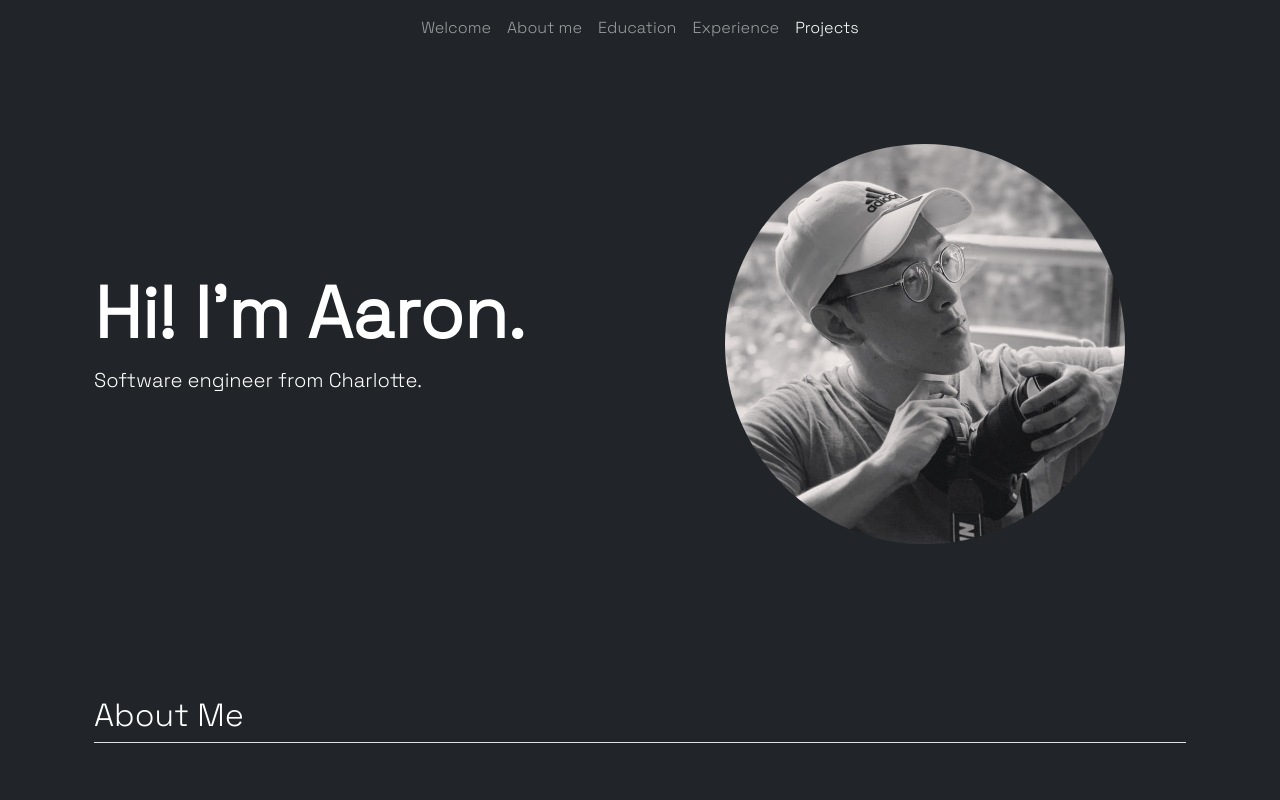
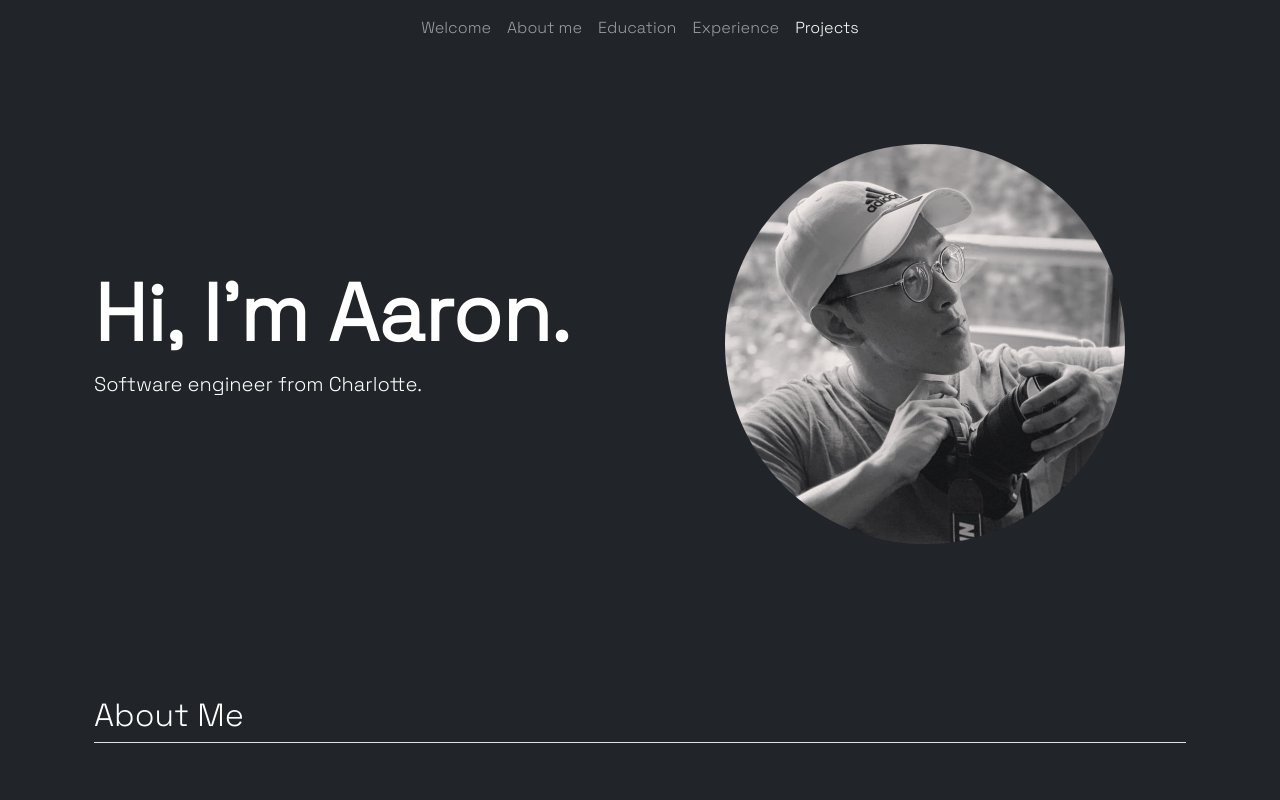
Before and after one commit to aarozhang/portfolio, a React (Create React App) app: page / in a window 1280 px wide. Shown: the top 800 px of the page. Built offline with nearby package versions, Linux system fonts and the light colour scheme.

Commit message:
Increased title font

```diff
--- a/src/components/Title/title.jsx
+++ b/src/components/Title/title.jsx
@@ -10,7 +10,7 @@ function Title() {
 				animate={{ opacity: 1 }}
 				transition={{ delay: 1.2, duration: 2 }}
 			>
-				<motion.div class="col-10 col-sm-8 col-lg-6">
+				<div class="col-10 col-sm-8 col-lg-6">
 					<img
 						src={headshot}
 						class="d-block mx-lg-auto img-fluid rounded-circle"
@@ -19,9 +19,9 @@ function Title() {
 						height="175"
 						loading="lazy"
 					></img>
-				</motion.div>
+				</div>
 				<div class="col-lg-6">
-					<h1 class="display-2 fw-bold lh-1 mb-3">Hi! I'm Aaron.</h1>
+					<h1 class="display-1 fw-bold lh-1 mb-3">Hi, I'm Aaron.</h1>
 					<p class="lead">Software engineer from Charlotte.</p>
 				</div>
 			</motion.div>
```
Also changed, not shown: src/components/InfoContainer/infoContainer.jsx (+6 -3 lines).
